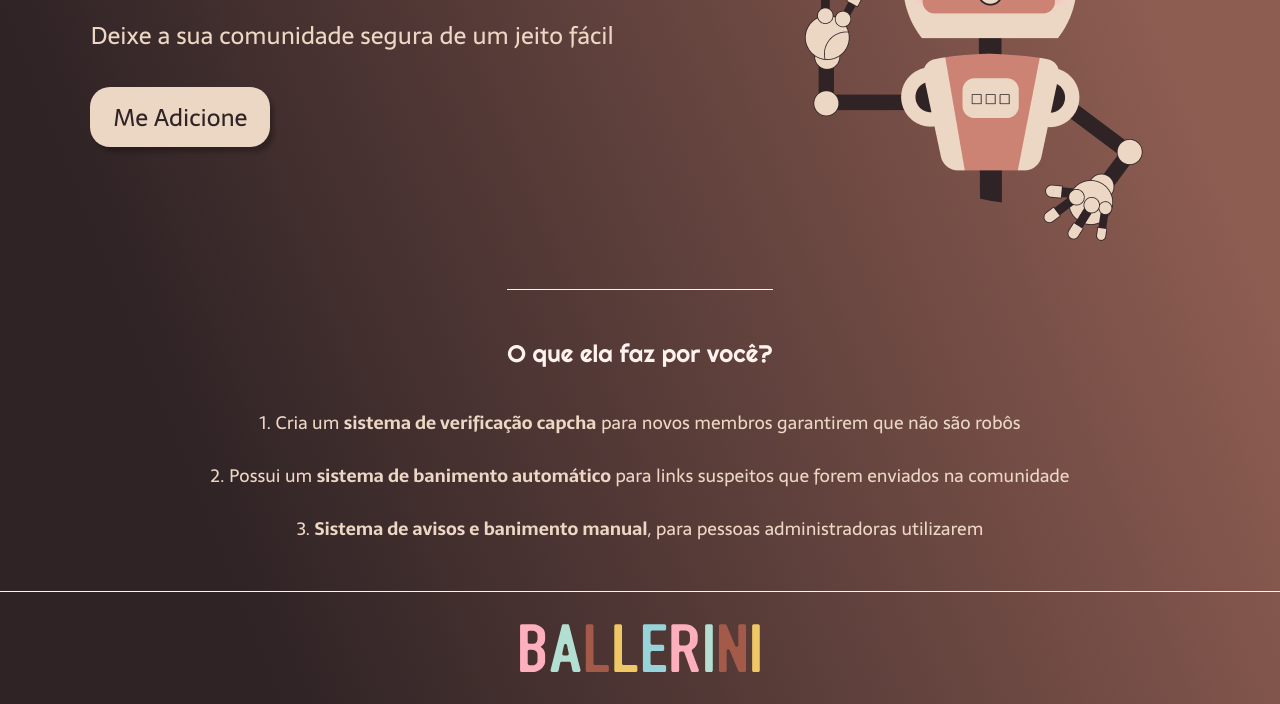
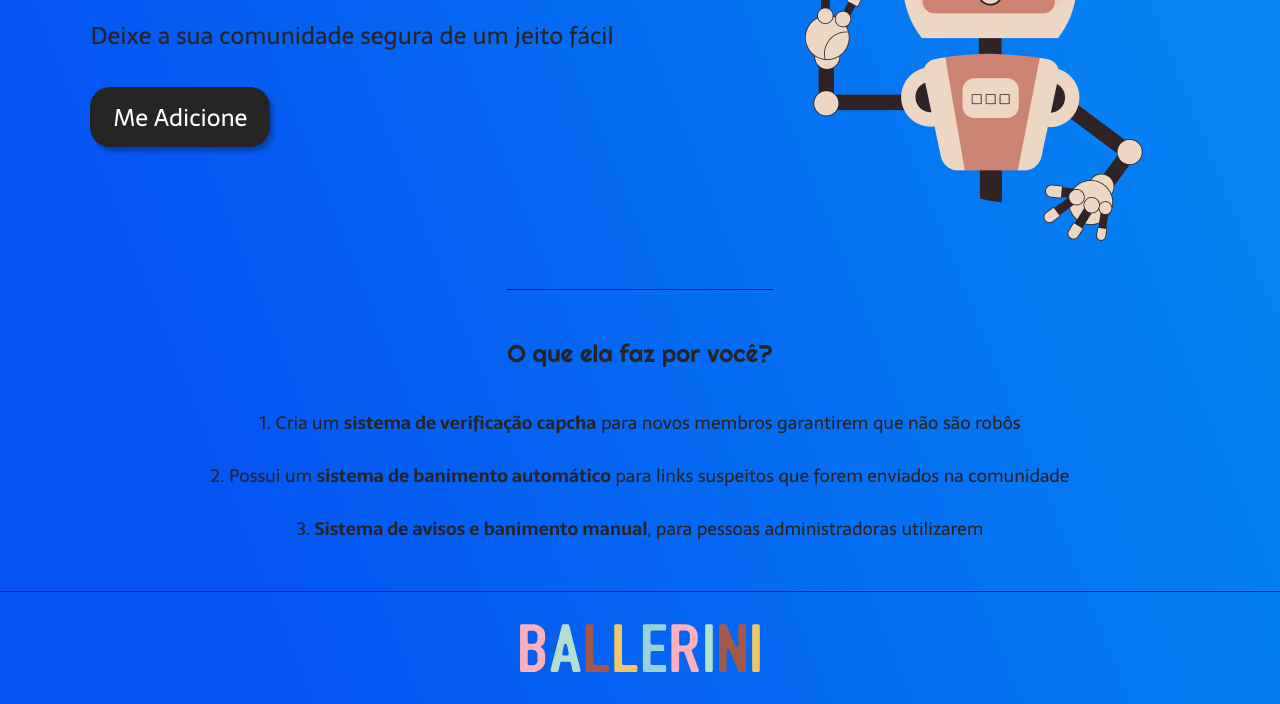
Before and after one commit to Danibarretolima/LANDING-PAGE, a plain HTML site: page index.html in a window 1280 px wide. Shown: the part 310-1014 px from the top of the page. Drawn offline with Linux system fonts and the light colour scheme.

Commit message:
Update style.css

```diff
--- a/Estilo/style.css
+++ b/Estilo/style.css
@@ -6,7 +6,7 @@ box-sizing: border-box;
 text-decoration: none;}
 
 body{font-size: 100%;
-    background: linear-gradient(68.15deg, #2F2325 16.62%, #8E5D52 85.61%);}
+    background: linear-gradient(68.15deg, #0554F2 16.62%, #0583F2 85.61%);}
 
 .cabecalho{display: flex;
     flex-direction: row;
@@ -19,13 +19,13 @@ body{font-size: 100%;
 .cabecalho-menu{display: flex;
 gap: 32px;}
 
-.cabecalho-menu-item{color: #FFF2E7;
+.cabecalho-menu-item{color: #262425;
     font-weight: 400;
     font-family: 'Sarala', sans-serif;
     font-size: 18px;
 }
 
-.conteudo{border-top: 0.4px solid #FFF2E7;
+.conteudo{border-top: 0.4px solid #262425;
 margin-bottom: 48px;}
 
 .conteudo-principal{display: flex;
@@ -41,15 +41,15 @@ gap: 32px;}
 .conteudo-principal-escrito-titulo{font-family: 'Righteous', cursive;
 font-weight: 400;
 font-size: 64px;
-color: #FFF2E7;}
+color: #262425;}
 
 .conteudo-principal-escrito-subtitulo{font-family: 'Sarala', sans-serif;
 font-weight: 400;
 font-size: 24px;
-color: #ECD6C4;}
+color: #262425;}
 
-.conteudo-principal-escrito-botao{background-color: #ECD6C4;
-    color: #2F2325;
+.conteudo-principal-escrito-botao{background-color: #262425;
+    color: white;
     font-family: 'Sarala', sans-serif;
     font-weight: 400;
     font-size: 24px;
@@ -72,12 +72,12 @@ gap: 24px;
 margin-top: 48px;
 }
 
-.conteudo-secundario-titulo{border-top: 0.4px solid #FFF2E7;
+.conteudo-secundario-titulo{border-top: 0.4px solid #262425;
 padding-top: 48px;
 font-family: 'Righteous', cursive;
 font-weight: 400;
 font-size: 24px;
-color: #FFF2EF;
+color: #262425;
 margin-bottom: 16px;
 }
 
@@ -85,12 +85,12 @@ margin-bottom: 16px;
   font-family: 'Sarala', sans-serif;
   font-weight: 300;
   font-size: 18px;
-  color: #ECD6C4;
+  color: #262425;
 }
 
 .rodape {
     padding: 32px;
-    border-top: 0.4px solid #FFF2E7;
+    border-top: 0.4px solid #262425;
 }
 
 .rodape-imagem {
```
